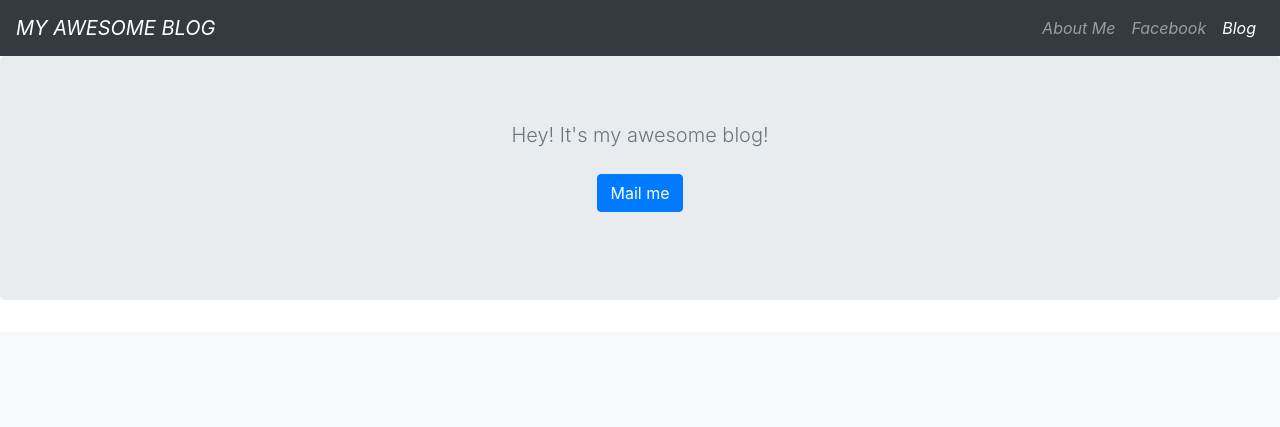
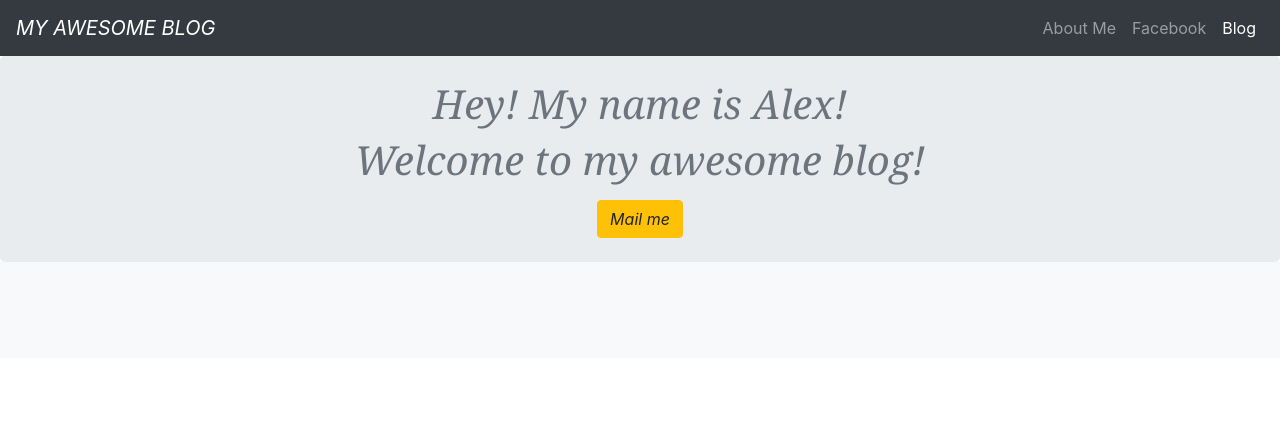
Before and after one commit to alexsavior26/myawesomeblog-project, a Django app: page / in a window 1280 px wide. Shown: the top 427 px of the page. Run offline with Django 3.2, Linux system fonts and the light colour scheme; data that the repository does not hold is empty.

Commit message:
home done

```diff
--- a/events/templates/events/home.html
+++ b/events/templates/events/home.html
@@ -40,12 +40,19 @@
           font-size: 3.5rem;
         }
       }
+      h1 {
+        font-family: Cambria;
+        font-size: 250%;
+      }
+      p {
+        font-family: Cambria;
+       }
     </style>
     <!-- Custom styles for this template -->
     <link href="album.css" rel="stylesheet">
   </head>
   <body>
-    <nav class="navbar navbar-expand-lg navbar-dark bg-dark font-italic">
+    <nav class="navbar navbar-expand-lg navbar-dark bg-dark font-cambria  ">
         <a class="navbar-brand" href="{% url 'home' %}"><i>MY AWESOME BLOG</i></a>
       <button class="navbar-toggler" type="button" data-toggle="collapse" data-target="#navbartext" aria-controls="navbartext" aria-expanded="false" aria-label="Toggle navigation">
         <span class="navbar-toggler-icon"></span>
@@ -67,22 +74,19 @@
 
 <main role="main">
 
-  <section class="jumbotron text-center">
+  <section class="jumbotron text-center pt-4 pb-4 mb-0">
     <div class="container">
-      <p class="lead text-muted">Hey! It's my awesome blog!</p>
-      <p>
-        <a href="mailto:alex94sav@gmail.com" class="btn btn-primary my-2">Mail me</a>
-      </p>
+      <h1 class="text-muted"><i>Hey! My name is Alex!</i></h1>
+      <h1 class="text-muted pb-2"><i>Welcome to my awesome blog!</i></h1>
+      <a href="mailto:alex94sav@gmail.com" class="btn btn-warning"><i>Mail me</i></a>
     </div>
   </section>
 
   <div class="album py-5 bg-light">
     <div class="container">
-
       <div class="row">
 
         {% for event in events.all %}
-
         <div class="col-md-4">
           <div class="card mb-4 shadow-sm">
               <img class="card-img-top" src="{{ event.event_image.url }}" />
```
Also changed, not shown: blog/templates/blog/blog.html (+26 -8 lines), media/event_images/GCe0jnszbCE.jpg (added).
